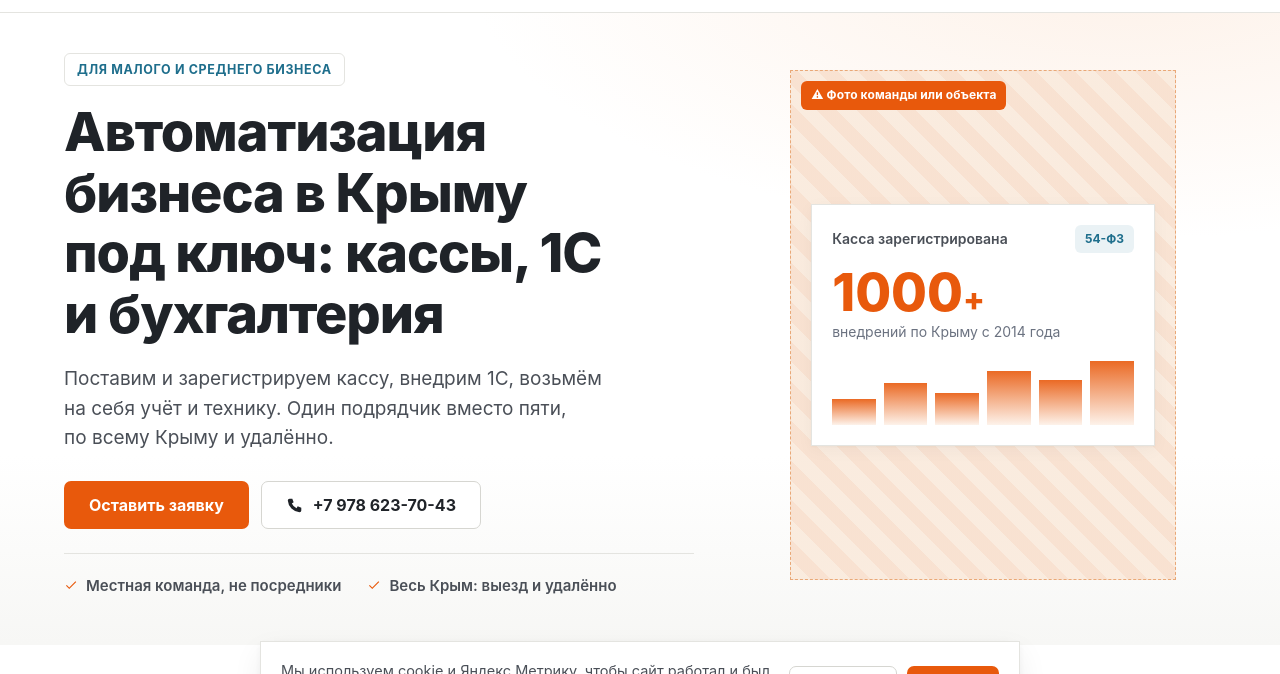
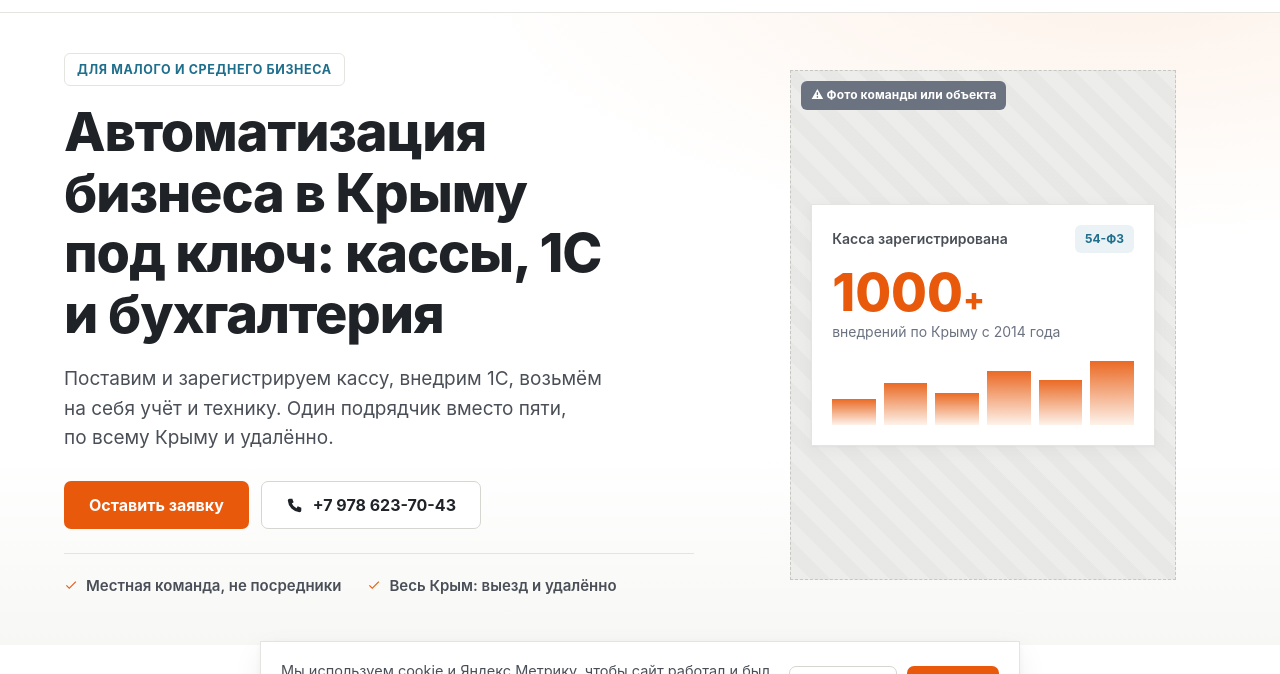
Before and after one commit to yankovskaya2218/rudnev82-landing, a plain HTML site: page index.html in a window 1280 px wide. Shown: the part 60-734 px from the top of the page. Drawn offline with Linux system fonts and the light colour scheme.

Commit message:
Плейсхолдеры: оранжевый -> серый

```diff
--- a/styles.css
+++ b/styles.css
@@ -494,15 +494,15 @@
    ===================================================================== */
 .placeholder {
   position: relative;
-  background-color: #fbf3ea;
-  background-image: repeating-linear-gradient(45deg, rgba(232,89,12,.05) 0 14px, rgba(232,89,12,.11) 14px 28px);
-  border: 1.5px dashed #e9a877; min-height: 120px; display: flex; align-items: center; justify-content: center;
+  background-color: #f2f2f0;
+  background-image: repeating-linear-gradient(45deg, rgba(31,35,40,.025) 0 14px, rgba(31,35,40,.05) 14px 28px);
+  border: 1px dashed #c7c7c2; min-height: 120px; display: flex; align-items: center; justify-content: center;
 }
 .placeholder__tag {
   position: absolute; top: 10px; left: 10px; font-size: 12px; font-weight: 700; color: #fff;
-  background: var(--accent); padding: 5px 10px; border-radius: 6px; letter-spacing: .01em;
+  background: var(--ink-3); padding: 5px 10px; border-radius: var(--r-tag); letter-spacing: .01em;
 }
-.placeholder__inline { color: var(--accent); font-weight: 700; font-size: .85em; white-space: nowrap; }
+.placeholder__inline { color: var(--ink-3); font-weight: 700; font-size: .85em; white-space: nowrap; }
 .placeholder__link { position: relative; }
 
 /* =====================================================================
```
